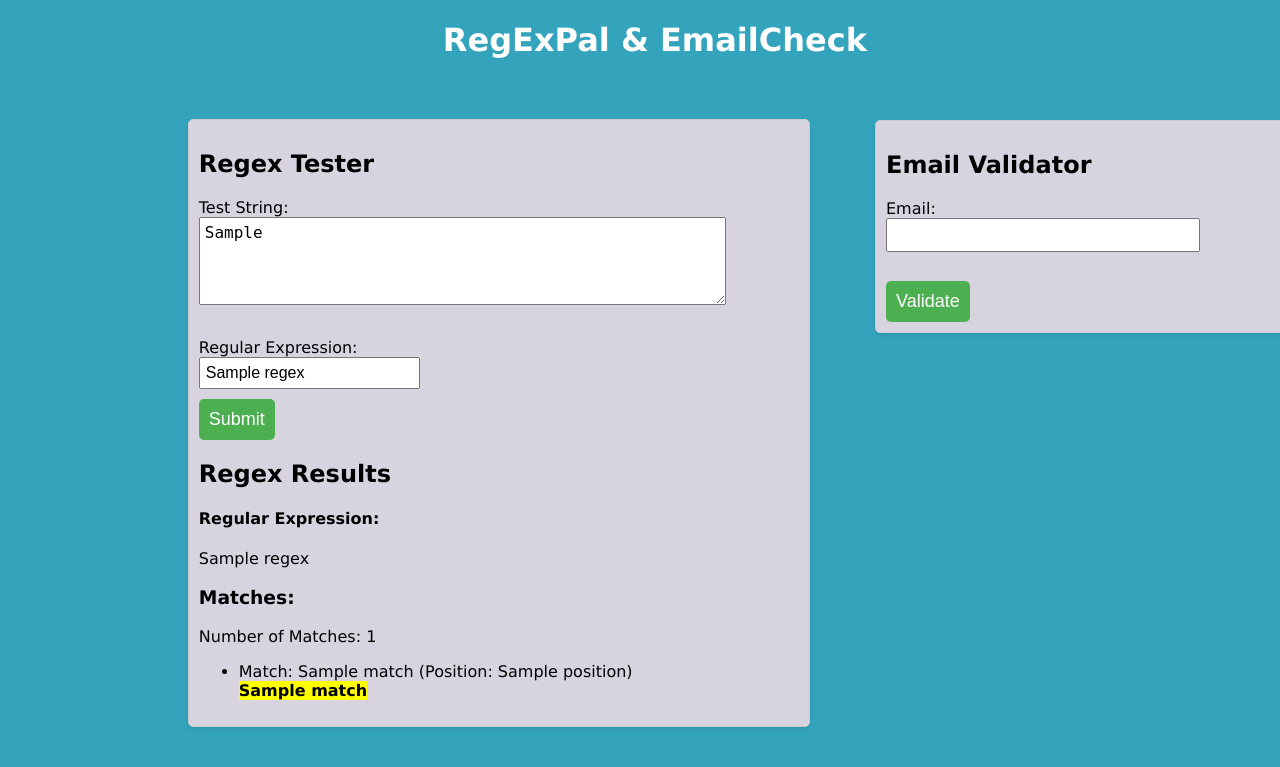
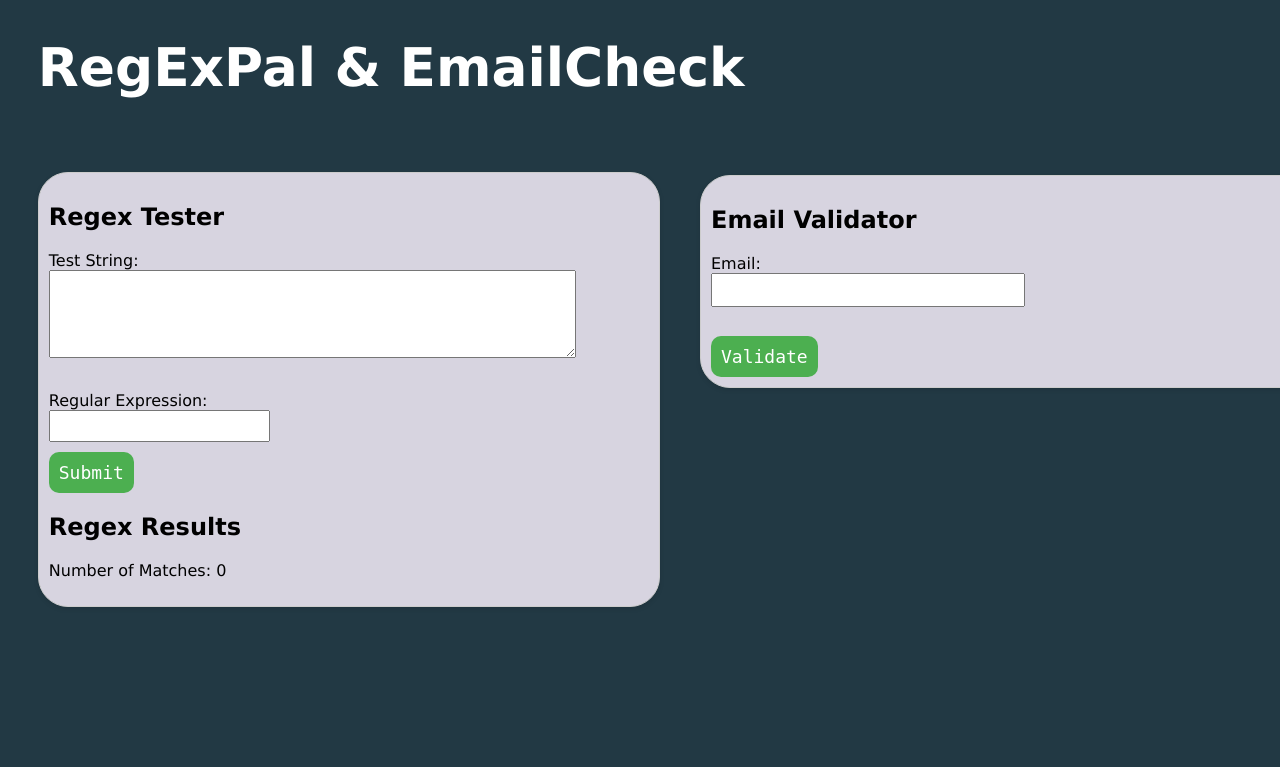
Before and after one commit to alenpeter02/Regex-Matching-Web-App-Development-Project, a Flask app: template templates/index.html in a window 1280 px wide. Shown: the top 767 px of the page. Run offline with Flask 3, Linux system fonts and the light colour scheme; the template is opened without the code that fills it: most values are stand-ins (such as "Sample title", 1, 10 or a date in 2020).

Commit message:
index.html

```diff
--- a/templates/index.html
+++ b/templates/index.html
@@ -6,54 +6,63 @@
     <title>Regex Tester</title>
     <style>
         body {
-            background-color: #34a4bd; /* Change this to your desired background color */
+            background-color: #223944;
         }
         .fixed {
             position: relative;
             top: 0px;
-            left: 150px;
-            width: 600px; /* adjust width as needed */
+
+            width: 600px;
             padding: 10px;
             background-color: #d7d4e0;
             border: 1px solid #ccc;
-            border-radius: 5px;
+            border-radius: 30px;
             box-shadow: 0 2px 5px rgba(0,0,0,0.1);
         }
         .fixed h2 {
-            font-size: 24px; /* Increase the font size */
+            font-size: 24px;
         }
 
         .fixed label {
-            font-size: 16px; /* Increase the font size */
+            font-size: 16px;
         }
 
         .fixed input[type="text"],
         .fixed textarea {
-            font-size: 16px; /* Increase the font size */
+            font-size: 16px;
             padding: 5px;
             margin-bottom: 10px;
         }
 
         .fixed input[type="submit"] {
-            font-size: 18px; /* Increase the font size */
-            padding: 10px; /* Increase the button size */
+            font-size: 18px;
+            padding: 10px;
             background-color: #4CAF50;
             color: white;
             border: none;
-            border-radius: 5px;
+            border-radius: 10px;
             cursor: pointer;
+            font-family: monospace;
         }
 
         .fixed input[type="submit"]:hover {
-            background-color: #0085d2;
+            background-color: #2b2626;
         }
 
+
+        #validate_button:hover {
+        background-color: #2b2626 !important;
+        }
+
+
         h1 {
-            text-align: center;
+            text-align: start;
             color: white;
+            font-size: 40pt;
         }
         body{ margin-left: 1cm;
               font-family: Verdana, Arial, Helvetica, sans-serif;
+              margin-right: 1cm;
         }
        .container {
             display: flex;
@@ -74,14 +83,27 @@
             function highlightMatches() {
             var testString = document.getElementById('test_string').value;
             var regexPattern = document.getElementById('regex_pattern').value;
-        var highlightedString = testString.replace(new RegExp(regexPattern, 'g'), '<span class="matched">$&</span>');
+            var matches = testString.match(new RegExp(regexPattern, 'g'));
+            var numMatches = matches ? matches.length : 0;
+
+            document.getElementById('num_matches').innerText = numMatches;
+            var highlightedString = testString.replace(new RegExp(regexPattern, 'g'), function(match) {
+                return '<span class="matched">' + match + '</span>';
+            });
             document.getElementById('highlighted_string').innerHTML = highlightedString;
             }
-
             function showResults() {
-        highlightMatches(); // Call highlightMatches to highlight matches
+            highlightMatches();
             document.getElementById("results").style.display = "block";
             }
+            function submitForm() {
+            highlightMatches();
+            document.getElementById("results").style.display = "block";
+            }
+            window.onload = function() {
+            document.getElementById('test_string').value = '';
+            document.getElementById('regex_pattern').value = '';
+            };
     </script>
 </head>
 <body>
@@ -89,7 +111,7 @@
     <div class="fixed">
         <div class="center">
             <h2>Regex Tester</h2>
-            <form action="/results" method="post" onsubmit="showResults();">
+            <form id="test_form" action="/results" method="post" onsubmit="submitForm(); return false;">
                 <label for="test_string">Test String:</label><br>
                 <textarea id="test_string" name="test_string" rows="4" cols="50">{{ test_string }}</textarea><br><br>
                 <label for="regex_pattern">Regular Expression:</label><br>
@@ -98,31 +120,21 @@
             </form>
             <div id="results">
                 <h2>Regex Results</h2>
-                <h4>Regular Expression:</h4>
-                <p>{{ regex }}</p>
-                <h3>Matches:</h3>
-                <p>Number of Matches: {{ num_matches }}</p>
+                <p>Number of Matches: <span id="num_matches">0</span></p>
                 <div id="highlighted_string"></div>
-                <ul>
-                    {% for match in matches %}
-                        <li>
-                            Match: {{ match['match'] }} (Position: {{ match['position'] }}) <br>
-                            {% set start_index = match['position'] - test_string[:match['position']][::-1].find('.') %}
-                            {{ test_string[start_index:match['position']] }}
-                            <span class="matched">{{ match['match'] }}</span>
-                            {% set end_index = test_string.find('.', match['position'] + match['match']|length) %}
-                            {{ test_string[match['position'] + match['match']|length:end_index] }}
-                        </li>
-                    {% endfor %}
-                </ul>
             </div>
         </div>
-        <div class="fixed" style="position: fixed; top: 120px; left: 875px;">
+        <div class="fixed" style="position: fixed; top: 175px; left: 700px;">
             <h2>Email Validator</h2>
             <form id="email-validation-form">
                 <label for="email">Email:</label><br>
                 <input type="text" id="email" name="email" style = "font-size: 16px;"> <br><br>
-                <button type="button" onclick="validateEmail()" style="font-size: 18px; padding: 10px;background-color: #4CAF50; color: white; border: none; border-radius: 5px; cursor: pointer;">Validate</button>
+                <button id="validate_button"  type="button" onclick="validateEmail()" style="font-size: 18px; padding: 10px;
+                                                                       background-color: #4CAF50;
+                                                                       color: white; border: none;
+                                                                       border-radius: 10px;
+                                                                       cursor: pointer;
+                                                                       font-family: monospace;">Validate</button>
             </form>
             <div id="email-validation-result"></div>
         </div>
```
Lines whose indentation alone changed are shown as unchanged.
